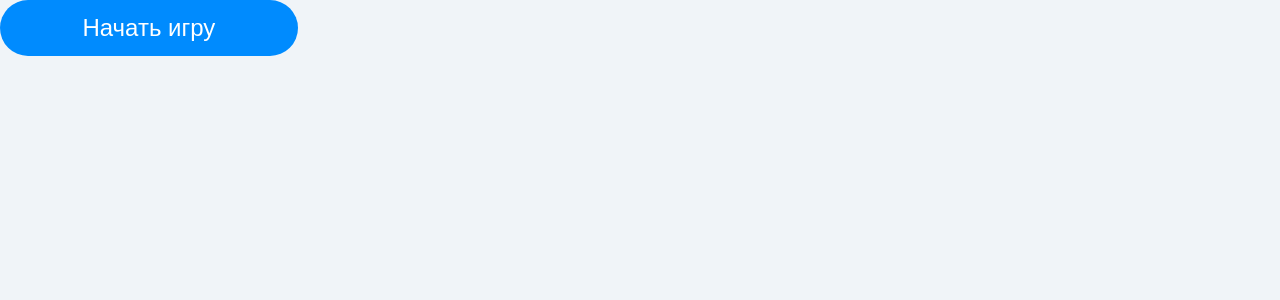
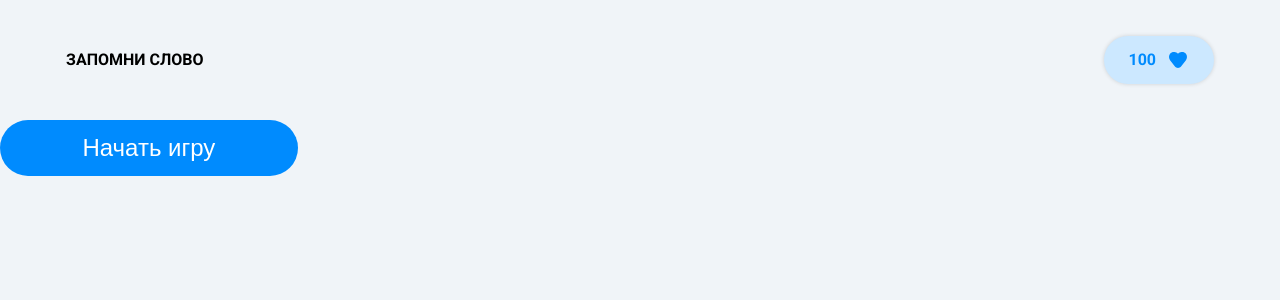
Before and after one commit to turbocharged3329/purple-school, a Vue app: page / in a window 1280 px wide. Shown: the top 300 px of the page. Built offline with nearby package versions, Linux system fonts and the light colour scheme.

Commit message:
Добавлен хедер и компонент для отображение количества очков

```diff
--- a/src/App.vue
+++ b/src/App.vue
@@ -1,11 +1,19 @@
 <template>
   <main class="g-main-container">
+    <GHeader title="Запомни слово">
+      <template #right>
+        <GScore :model-value="100" />
+      </template>
+    </GHeader>
+
     <GButton>Начать игру</GButton>
   </main>
 </template>
 
 <script setup>
 import GButton from './components/GButton.vue';
+import GHeader from './components/GHeader.vue';
+import GScore from './components/GScore.vue';
 </script>
 
 
--- /dev/null
+++ b/src/components/GHeader.vue
@@ -0,0 +1,42 @@
+<template>
+    <header class="g-header">
+        <section class="g-header-left">
+            <h1 class="g-header__title">
+                {{ title }}
+            </h1>
+        </section>
+
+        <section class="g-header-right">
+            <slot name="right"></slot>
+        </section>
+    </header>
+</template>
+
+<script setup>
+defineProps({
+    title: {
+        type: String,
+        required: true,
+    }
+})
+</script>
+
+<style scoped>
+.g-header {
+    width: 100%;
+    height: 120px;
+    display: flex;
+    align-items: center;
+    justify-content: space-between;
+    padding: 3rem 4.125rem;
+    box-sizing: border-box;
+}
+
+.g-header__title {
+    text-transform: uppercase;
+    font-weight: 700;
+    font-size: 16px;
+    line-height: 24px;
+    letter-spacing: 12%;
+}
+</style>
--- /dev/null
+++ b/src/components/GIconHeart.vue
@@ -0,0 +1,8 @@
+<template>
+    <svg width="24" height="24" viewBox="0 0 24 24" fill="none" xmlns="http://www.w3.org/2000/svg">
+        <path
+            d="M15.4709 4.0535C14.1978 4.22856 12.9226 4.8312 12 5.80891C11.0774 4.8312 9.8022 4.22856 8.52915 4.0535C6.91335 3.83131 5.1499 4.28425 4.05884 5.73088C2.64706 7.60276 2.64705 10.254 4.05884 12.1258L8.75286 18.3496C10.4125 20.5501 13.5875 20.5501 15.2471 18.3496L19.9412 12.1258C21.3529 10.254 21.3529 7.60276 19.9412 5.73088C18.8501 4.28425 17.0867 3.83131 15.4709 4.0535Z"
+            fill="#008BFE" />
+    </svg>
+
+</template>
--- /dev/null
+++ b/src/components/GScore.vue
@@ -0,0 +1,37 @@
+<template>
+    <div class="g-score">
+        <span class="g-score__value">{{ modelValue }}</span>
+        <GIconHeart />
+    </div>
+</template>
+
+<script setup>
+import GIconHeart from './GIconHeart.vue';
+
+defineProps({
+    modelValue: {
+        type: Number,
+        default: 0
+    }
+})
+</script>
+
+<style scoped>
+.g-score {
+    background-color: var(--color-bg-blue);
+    border-radius: 2.25rem;
+    padding: .75rem 1.5rem;
+    box-sizing: border-box;
+    color: var(--color-primary);
+    display: flex;
+    align-items: center;
+    gap: .625rem;
+    box-shadow: 0px 0px 4px 0px #00000026;
+}
+
+.g-score__value {
+    font-weight: 700;
+    font-size: 1rem;
+    line-height: 150%;
+}
+</style>
--- a/src/style.css
+++ b/src/style.css
@@ -4,6 +4,7 @@
   -webkit-font-smoothing: antialiased;
   -moz-osx-font-smoothing: grayscale;
   --color-bg: #F0F4F8;
+  --color-bg-blue: #CCE8FF;
   --color-primary: #008BFE;
   --color-text-primary: #222222;
   --color-text-secondary: #FFFFFF;
```
